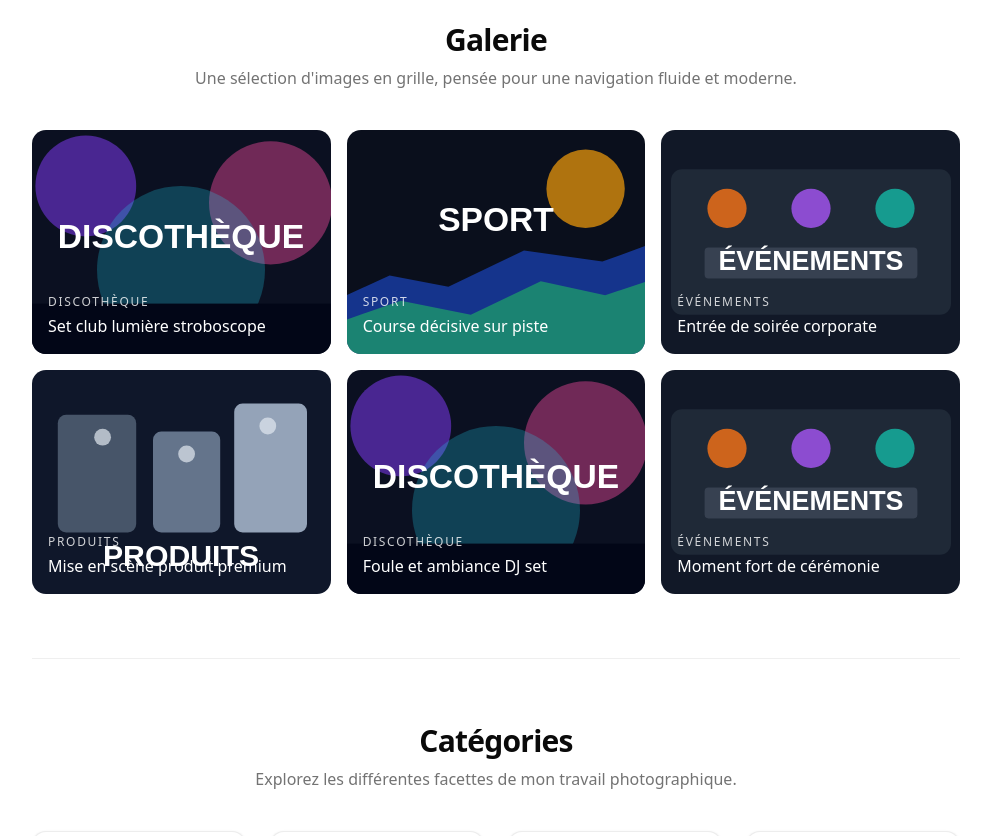
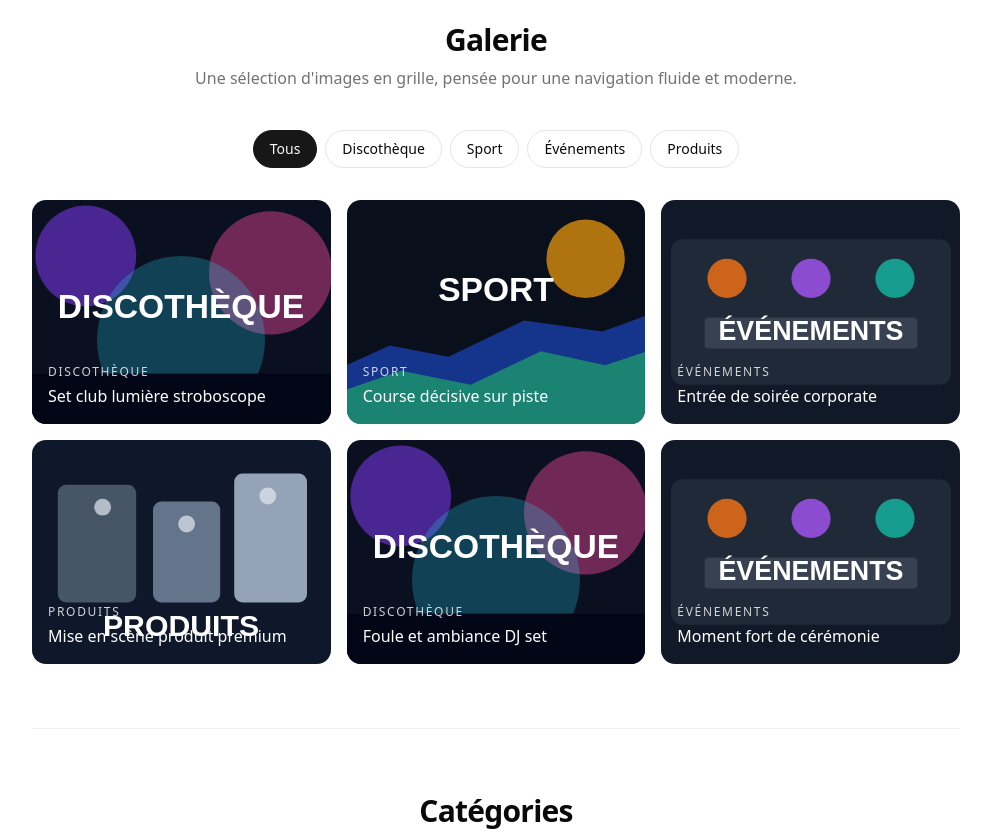
Before and after one commit to jesared/jesared-refonte, a Next.js app: page /photographie in a window 1280 px wide. Shown: the part 500-1336 px from the top of the page, without its empty margins (144-1135 px from the left). Built offline with nearby package versions, Linux system fonts and the light colour scheme.

Commit message:
Ajoute des filtres par catégorie dans la galerie photo

```diff
--- a/app/photographie/page.tsx
+++ b/app/photographie/page.tsx
@@ -2,7 +2,7 @@
 
 import Image from "next/image";
 import Link from "next/link";
-import { useState } from "react";
+import { useEffect, useMemo, useState } from "react";
 
 import { PageContainer } from "@/components/layout";
 import { Card, CardContent, CardDescription, CardTitle } from "@/components/ui";
@@ -81,8 +81,42 @@ const galleryItems = [
   },
 ];
 
+const galleryFilters = ["Tous", "Discothèque", "Sport", "Événements", "Produits"] as const;
+
+type GalleryItem = (typeof galleryItems)[number];
+type GalleryFilter = (typeof galleryFilters)[number];
+
 export default function PhotographiePage() {
-  const [selectedImage, setSelectedImage] = useState<(typeof galleryItems)[number] | null>(null);
+  const [selectedImage, setSelectedImage] = useState<GalleryItem | null>(null);
+  const [activeFilter, setActiveFilter] = useState<GalleryFilter>("Tous");
+  const [isFiltering, setIsFiltering] = useState(false);
+
+  const filteredGalleryItems = useMemo(
+    () =>
+      activeFilter === "Tous"
+        ? galleryItems
+        : galleryItems.filter((item) => item.category === activeFilter),
+    [activeFilter],
+  );
+
+  useEffect(() => {
+    if (!isFiltering) {
+      return;
+    }
+
+    const timeout = window.setTimeout(() => setIsFiltering(false), 180);
+
+    return () => window.clearTimeout(timeout);
+  }, [isFiltering]);
+
+  const handleFilterChange = (filter: GalleryFilter) => {
+    if (filter === activeFilter) {
+      return;
+    }
+
+    setIsFiltering(true);
+    setActiveFilter(filter);
+  };
 
   return (
     <PageContainer>
@@ -105,8 +139,30 @@ export default function PhotographiePage() {
           </p>
         </div>
 
-        <div className="grid grid-cols-1 gap-4 md:grid-cols-2 lg:grid-cols-3">
-          {galleryItems.map((item) => (
+        <div className="mb-6 flex flex-wrap items-center justify-center gap-2 sm:mb-8">
+          {galleryFilters.map((filter) => (
+            <button
+              key={filter}
+              type="button"
+              onClick={() => handleFilterChange(filter)}
+              className={`rounded-full border px-4 py-2 text-sm font-medium transition-all duration-300 focus-visible:outline-none focus-visible:ring-2 focus-visible:ring-ring ${
+                filter === activeFilter
+                  ? "border-primary bg-primary text-primary-foreground"
+                  : "border-border bg-background text-foreground hover:border-primary/60"
+              }`}
+              aria-pressed={filter === activeFilter}
+            >
+              {filter}
+            </button>
+          ))}
+        </div>
+
+        <div
+          className={`grid grid-cols-1 gap-4 transition-all duration-200 md:grid-cols-2 lg:grid-cols-3 ${
+            isFiltering ? "translate-y-1 opacity-60" : "translate-y-0 opacity-100"
+          }`}
+        >
+          {filteredGalleryItems.map((item) => (
             <button
               key={item.title}
               type="button"
```
